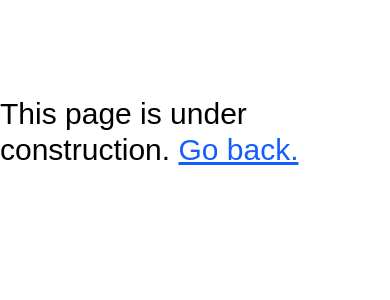
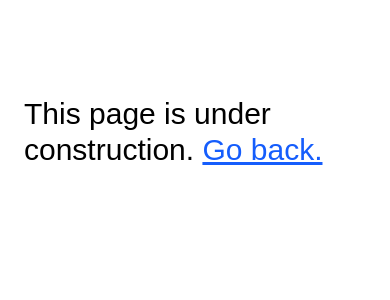
Before and after one commit to anreyw/glaam-web, a Next.js app: page /members in a window 390 px wide. Shown: the top 300 px of the page. Built offline with nearby package versions, Linux system fonts and the light colour scheme; a web font is replaced by a local one.

Commit message:
Add horizontal margin

```diff
--- a/src/app/members/layout.tsx
+++ b/src/app/members/layout.tsx
@@ -3,5 +3,7 @@ export default function MembersLayout({
 }: {
   children: React.ReactNode;
 }) {
-  return <div className="pt-24 sm:pt-36 flex justify-center">{children}</div>;
+  return (
+    <div className="mt-24 sm:mt-36 mx-6 flex justify-center">{children}</div>
+  );
 }
```
